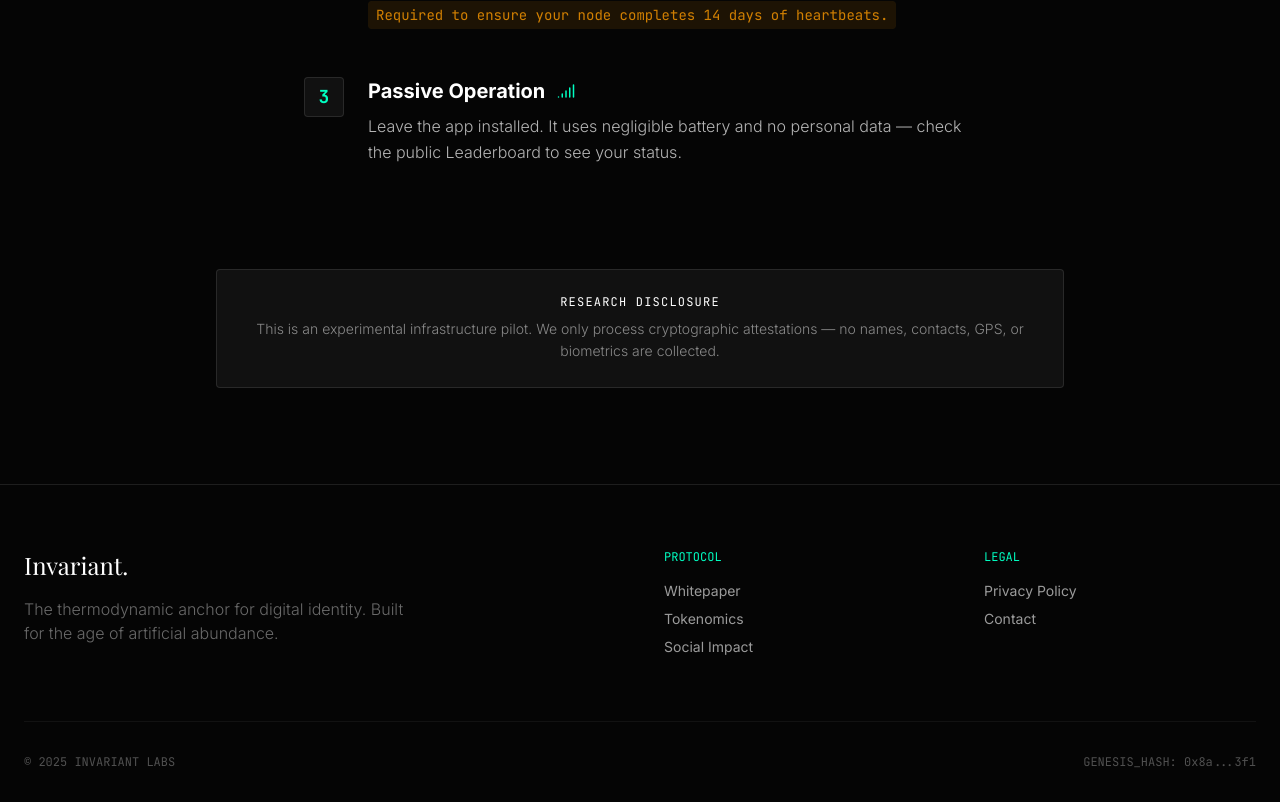
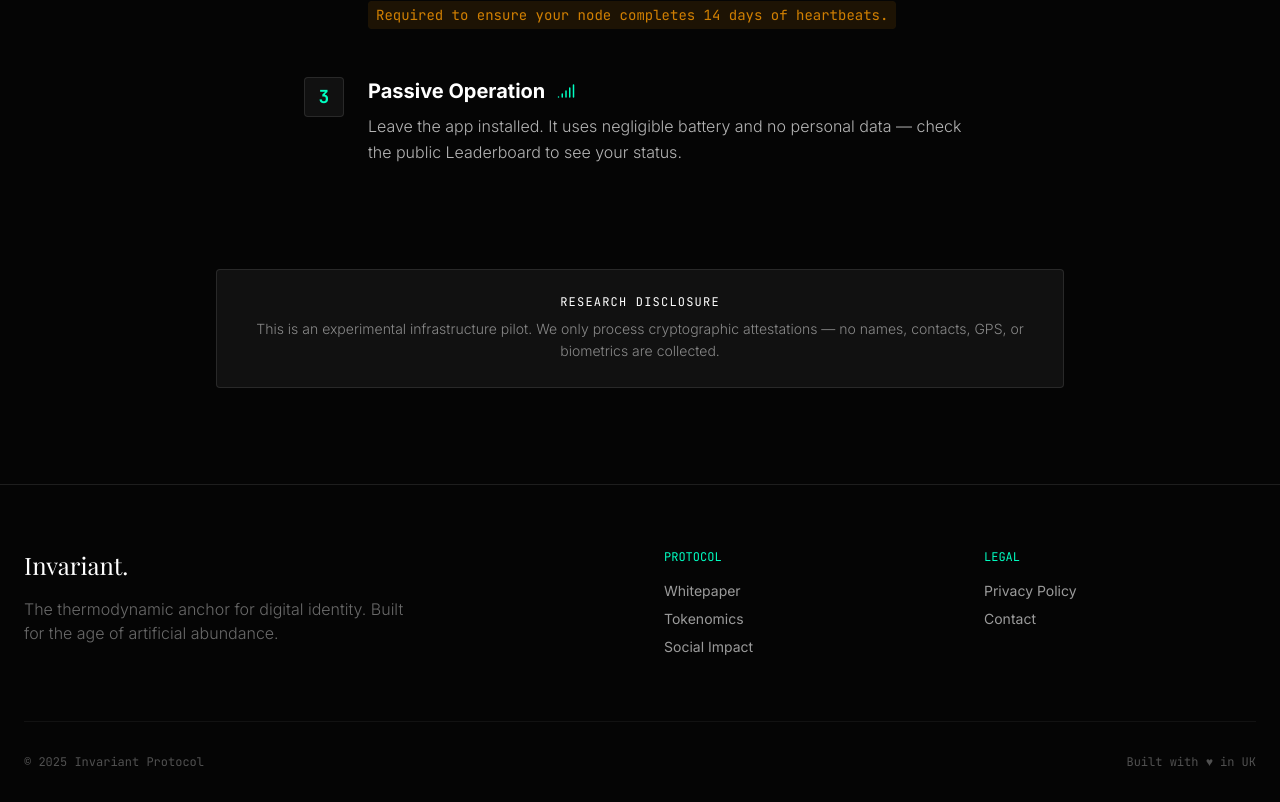
Before and after one commit to KarmaYama/invariant-monorepo, a Next.js app in the folder invariant-web/: page /pilot in a window 1280 px wide. Shown: the part 1506-2308 px from the top of the page. Built offline with nearby package versions, Linux system fonts and the light colour scheme; a web font is replaced by a local one.

Commit message:
updates to footer and contact in regards to name and location

```diff
--- a/invariant-web/src/app/contact/page.tsx
+++ b/invariant-web/src/app/contact/page.tsx
@@ -81,7 +81,7 @@
         <div className="border-t border-white/10 pt-12 flex flex-col md:flex-row justify-between gap-8 text-sm text-white/40 font-mono">
           <div>
             <p className="mb-2 text-white/20 uppercase tracking-widest text-xs">Location</p>
-            <p>London, United Kingdom</p>
+            <p>East Sussex, United Kingdom</p>
           </div>
           <div>
             <p className="mb-2 text-white/20 uppercase tracking-widest text-xs">Project Status</p>
--- a/invariant-web/src/components/Footer.tsx
+++ b/invariant-web/src/components/Footer.tsx
@@ -31,8 +31,8 @@
         </div>
 
         <div className="flex justify-between items-center pt-8 border-t border-white/5 text-xs font-mono text-white/30">
-          <div>© 2025 INVARIANT LABS</div>
-          <div>GENESIS_HASH: 0x8a...3f1</div>
+          <div>© 2025 Invariant Protocol</div>
+          <div>Built with ♥ in UK</div>
         </div>
       </div>
     </footer>
```
